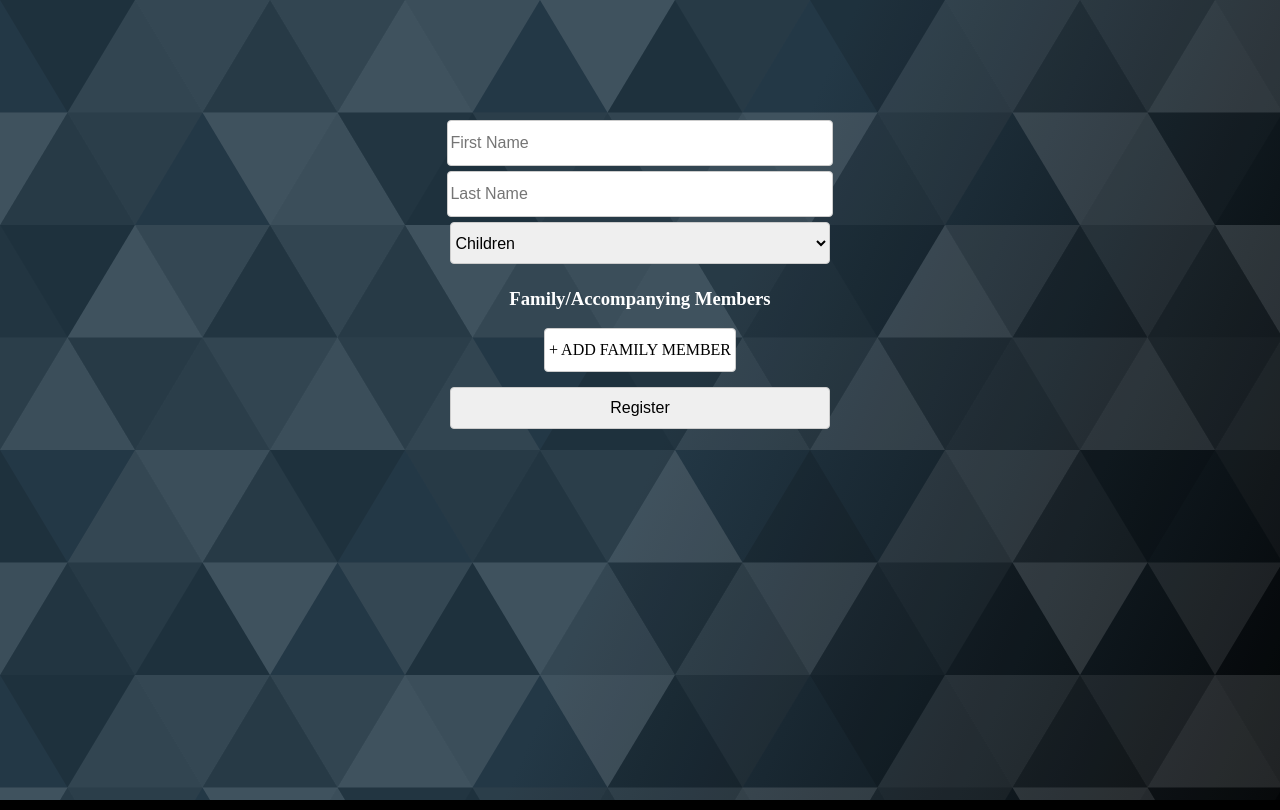
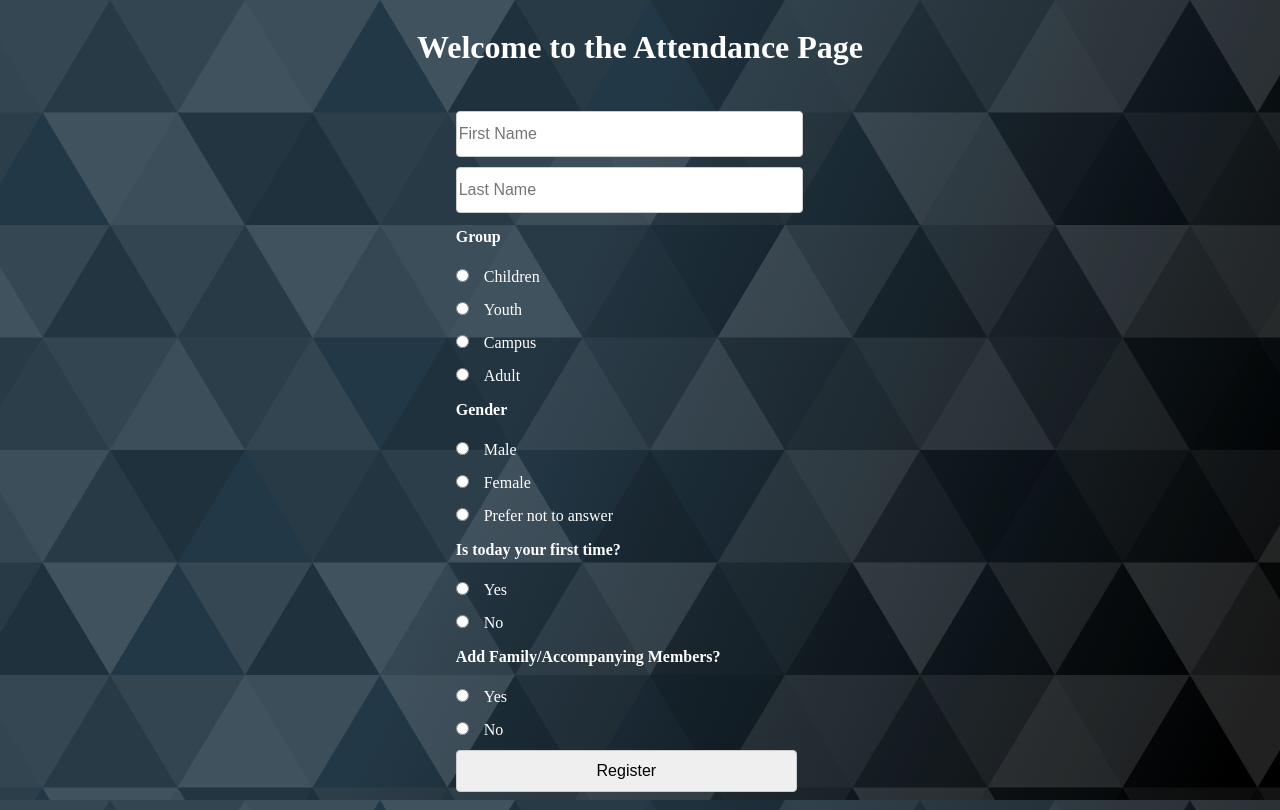
Before and after one commit to DayoAsaolu/attend_front, a React (Create React App) app: page / in a window 1280 px wide. Built offline with nearby package versions, Linux system fonts and the light colour scheme.

Commit message:
Additional components for frontend

```diff
--- a/src/components/AddFamily.js
+++ b/src/components/AddFamily.js
@@ -1,4 +1,8 @@
 import React from 'react';
+
+import {group, sex, relation} from './Fixtures';
+import SelectOptions from './SelectOptions';
+
 import './people.css'
 
 class Family extends React.Component{
@@ -6,10 +10,10 @@ class Family extends React.Component{
         super(props)
 
         this.state = {
-          nameText: props.family.fullName,
-          gender: props.family.gender,
-          relation: props.family.relation,
-          group: props.family.group
+          nameText: undefined,
+          gender: undefined,
+          relation: undefined,
+          group: undefined
         }
     }
 
@@ -19,6 +23,7 @@ class Family extends React.Component{
     };
 
     handleSexChange = (e) => {
+        console.log(e.target.value)
         this.setState({gender: e.target.value});
     };
 
@@ -30,28 +35,38 @@ class Family extends React.Component{
         this.setState({group: e.target.value});
     };
 
+    clearForm = () => {
+        this.setState(() => ({nameText: ''}));
+        this.setState(() => ({gender: ''}));
+        this.setState(() => ({relation: ''}));
+        this.setState(() => ({group: ''}));
+    }
+
+    onSubmit = (e) => {
+        e.preventDefault();
+        const family = {
+            nameText: this.state.nameText,
+            gender: this.state.gender,
+            relation: this.state.relation,
+            group: this.state.group
+        };
+        this.props.passFamilyMember(family)
+        this.clearForm()
+    }
+
     render(){
         return(
             <div className="option">
-                <input type='text' placeholder='Full Name' name='fullName' onChange={this.onNameChange}/> <br />
-                <select value={this.state.gender} onSubmit={this.handleSexChange}>
-                    <option key="male">Male</option>
-                    <option key="female">Female</option>
-                    <option key="noAnswer">Prefer Not to Answer</option>
-                </select> <br />
-                <select value={this.state.relation} onSubmit={this.handleRelationChange}>
-                    <option key="son">Son</option>
-                    <option key="daughter">Daughter</option>
-                    <option key="wife">Wife</option>
-                    <option key="husband">Husband</option>
-                    <option key="sibling">Sibling</option>
-                </select> <br />
-                <select value={this.state.group} onSubmit={this.handleGroupChange}>
-                    <option key="children">Children</option>
-                    <option key="youth">Youth</option>
-                    <option key="campus">Campus</option>
-                    <option key="adult">Adult</option>
-                </select> <br />
+                <form onSubmit={this.onSubmit}>
+                    <input type='text' placeholder='Full Name' name='fullName' onChange={this.onNameChange}/> <br />
+                    <div>Gender</div>
+                    <SelectOptions value={this.state.gender} onChange={this.handleSexChange} options={group}/><br />
+                    <div>Relationship</div>
+                    <SelectOptions value={this.state.relation} onChange={this.handleRelationChange} options={relation} /><br/>
+                    <div>Group</div>
+                    <SelectOptions value={this.state.group} onChange={this.handleGroupChange} options={sex} /><br />
+                    <button type='reset'>Add Family</button>
+                </form>
             </div>
         );
     }
--- /dev/null
+++ b/src/components/Fixtures.js
@@ -0,0 +1,6 @@
+const group = ['Children', 'Youth', 'Campus', 'Adult'];
+const sex = ['Male', 'Female', 'Prefer not to answer'];
+const relation = ['Son', 'Daughter', 'Sibling', 'Parent', 'Husband', 'Wife']
+const booleanValue = ['Yes', 'No']
+
+export {group, sex, relation, booleanValue}
--- a/src/components/People.js
+++ b/src/components/People.js
@@ -1,5 +1,10 @@
 import React from 'react'
-import Family from './AddFamily'
+
+import Family from './AddFamily';
+import {group, sex, booleanValue} from './Fixtures';
+import SelectOptions from './SelectOptions';
+import RadioOptions from './RadioOptions';
+
 import './people.css'
 
 class People extends React.Component {
@@ -8,84 +13,74 @@ class People extends React.Component {
       super(props)
 
       this.state = {
-        display: 'block',
-        value: 'Children',
-        children: [],
+        firstName: undefined,
+        lastName: undefined,
+        value: undefined,
+        gender: undefined,
+        firstTime: undefined,
+        addFamilyMember: false,
         passChild: []
       }
     }
-    /**
-    async getUsers(name, password) {
-        // With error handling
-        let body = {
-          'user': name,
-          'pass': password
-        };
-        fetch("http://127.0.0.1:5000/auth", {
-          method: "POST",
-          body: JSON.stringify(body),
-          headers: {
-            "Content-type": "application/json; charset=UTF-8"
-          }
-        })
-        .then(response => response.json())
-        .then(data => {
-          console.log('Success:', data['name']);
-          this.props.passName(data['name'])
-          data['message'] === 200 ? this.props.history.push('/welcome') : this.setState(() => ({error: !this.state.error}))
-        })
-          .catch(error => {
-            console.error(
-              "There has been a problem with your fetch operation:",
-              error
-            );
-          });
-    }
-    **/
+
 
     handleClickSignUp = (e) => {
         e.preventDefault();
-        console.log(e.target.elements)
-        const firstName = e.target.elements.fname.value.trim();
-        const lastName = e.target.elements.lname.value.trim();
-        const group = this.state.value;
-        //this.getUsers(name, password);
-        Array.prototype.forEach.call(e.target.elements, (element) => {
-          console.log(element.value);
-        })
+        console.log(this.state)
     }
 
     handleSelectChange = (e) => {
       this.setState({value: e.target.value});
     }
 
-    handleReturnedFamily = (value) => {
-      alert(value);
-      if(value){
-        alert(value);
+    handleSexChange = (e) => {
+      this.setState({gender: e.target.value});
+    }
+
+    handleOthers = (val) => {
+      if(val){
+        this.setState(prevState => ({
+          passChild: [...prevState.passChild, val]
+        }))
       }
     }
 
-    handleShowFamily = () => {
-      this.setState({children: [...this.state.children,<Family family={this.handleReturnedFamily}/>]
-      });
+    handleAddFamily = (e) => {
+      const familyValue = e.target.value === "Yes" ? true : false;
+      this.setState({addFamilyMember: familyValue});
+    }
+
+    handleComers = (e) => {
+      const timeValue = e.target.value === "Yes" ? true : false;
+      this.setState({firstTime: timeValue});
+    }
+
+    handleFirstName = (e) => {
+      const firstName = e.target.value;
+      this.setState({ firstName });
+    }
+
+    handleLastName = (e) => {
+      const lastName = e.target.value;
+      this.setState({ lastName });
     }
 
     render(){
         return (
-            <div className="People" style={{display: this.state.display }}>
+            <div className="People">
+                <h1>Welcome to the Attendance Page</h1>
                 <form onSubmit={this.handleClickSignUp}>
-                    <input type="text" placeholder="First Name" name="fname" required/> <br />
-                    <input type="text" placeholder="Last Name" name="lname" required/> <br />
-                    <select value={this.state.value} onChange={this.handleSelectChange}>
-                        <option key="children">Children</option>
-                        <option key="youth">Youth</option>
-                        <option key="campus">Campus</option>
-                        <option key="adult">Adult</option>
-                    </select> <br />
-                    <h3>Family/Accompanying Members</h3>
-                    <div className="AddFamily" onClick={this.handleShowFamily}> + ADD FAMILY MEMBER</div>
-                    {this.state.children.map(child => child)}
+                    <input type="text" placeholder="First Name" name="fname" onChange={this.handleFirstName} required/> <br />
+                    <input type="text" placeholder="Last Name" name="lname" onChange={this.handleLastName} required/> <br />
+                    <h4>Group</h4> <br />
+                    <RadioOptions onChange={this.handleSelectChange} options={group} />
+                    <h4>Gender</h4> <br />
+                    <RadioOptions onChange={this.handleSexChange} options={sex} />
+                    <h4>Is today your first time? </h4> <br />
+                    <RadioOptions onChange={this.handleComers} options={booleanValue} />
+                    <h4>Add Family/Accompanying Members? </h4> <br />
+                    <RadioOptions onChange={this.handleAddFamily} options={booleanValue} />
+                    {this.state.addFamilyMember && <Family passFamilyMember={this.handleOthers}/>}
                     <button>Register</button>
                 </form>
             </div>
--- /dev/null
+++ b/src/components/RadioOptions.js
@@ -0,0 +1,10 @@
+import React from 'react';
+import './people.css'
+
+const RadioOptions = (props) => (
+    <div onChange={props.onChange}>
+        {props.options.map((option) => <div><input type="radio" value={option} name={option}/><label>{option}</label></div>)}
+    </div>
+)
+
+export default RadioOptions
--- /dev/null
+++ b/src/components/SelectOptions.js
@@ -0,0 +1,11 @@
+import React from 'react';
+import './people.css'
+
+const SelectOptions = (props) => (
+    <select value={props.value} onChange={props.onChange}>
+        <option key="select">Select...</option>
+            {props.options.map((option, index) => <option key={option}>{option}</option>)}
+    </select>
+)
+
+export default SelectOptions
--- a/src/components/people.css
+++ b/src/components/people.css
@@ -3,34 +3,36 @@
     flex-direction: column;
     justify-content: space-between;
     align-items: stretch;
-    margin-top: 120px;
-    text-align: center;
 }
 
-.People input, select{
-    width: 30%;
+.People form{
+    margin: auto;
+    width: 54%;
+}
+
+.People input[type=text], select{
+    width: 50%;
     height: 42px;
     border-width: thin;
     font-size: medium;
     border: 1px solid #ccc;
     border-radius: 4px;
-    cursor: pointer;
-    margin-bottom: 5px;
+    margin: 0 23% 10px;
 }
 
 .People button {
-    width: 30%;
+    width: 50%;
     height: 42px;
     border-width: thin;
     font-size: medium;
     border: 1px solid #ccc;
     border-radius: 4px;
-    margin-bottom: 5px;
+    margin: 0 23% 10px;
     cursor: pointer;
 }
 
 .People .AddFamily {
-    width: 15%;
+    width: 35%;
     height: 42px;
     border-width: thin;
     background: white;
@@ -38,12 +40,126 @@
     border: 1px solid #ccc;
     border-radius: 4px;
     cursor: pointer;
-    margin: 5px auto 15px;
     display: flex;
+    align-items: center;
+    text-align: center;
     justify-content: center;
-    align-items: center;
+    margin: 7px 1% 10px;
+}
+
+.People h1 {
+    color: white;
+}
+
+.People h1 {
+    color: white;
+    text-align: center;
+    margin-bottom: 45px;
 }
 
 .People h3 {
     color: white;
+    margin: 0 30% 10px;
 }
+
+.People form h4, input[type=radio] {
+    color: white;
+    margin: 5px 23% 0;
+
+}
+
+.People input[type=radio] {
+    color: white;
+    margin: 5px 15px 15px 23%;
+
+}
+
+.People label {
+    color: white;
+}
+
+.People .option form{
+    height:max-content;
+    font-size: medium;
+    border: 1px solid #ccc;
+    width: 50%;
+    margin: 0 23% 10px;
+}
+
+.People .option form input[type=text]{
+    width: 85%;
+    height: 42px;
+    border-width: thin;
+    font-size: medium;
+    border: 1px solid #ccc;
+    border-radius: 4px;
+    cursor: pointer;
+    margin: 0 3% 10px;
+}
+
+.People .option form select{
+    width: 85%;
+    height: 42px;
+    border-width: thin;
+    font-size: medium;
+    border: 1px solid #ccc;
+    border-radius: 4px;
+    cursor: pointer;
+    margin: 0 3% 5px;
+}
+
+.People .option form h4{
+    margin: 0 3% 10px;
+    font-size: medium;
+    text-align: left;
+    width: 85%;
+}
+
+.People .option form div{
+    border-width: thin;
+    font-size: medium;
+    margin: 0 3% 5px;
+    color: aliceblue;
+    width: 85%;
+}
+
+.People .option form button {
+    width: 40%;
+    height: 42px;
+    border-width: thin;
+    font-size: medium;
+    border: 1px solid #ccc;
+    border-radius: 4px;
+    margin: 5px 3% 10px;
+    cursor: pointer;
+}
+
+.People .Child  div input{
+    width: 90%;
+    height: 42px;
+    border-width: thin;
+    font-size: medium;
+    border: 1px solid #ccc;
+    border-radius: 4px;
+    margin: 5px auto 5px;
+}
+
+.People .familyButton{
+    color: #ccc;
+}
+
+.People .Child  div select{
+    width: 90%;
+    height: 42px;
+    border-width: thin;
+    font-size: medium;
+    border: 1px solid #ccc;
+    border-radius: 4px;
+    margin: 0 auto 0;
+}
+
+.People .Child  div h4{
+    font-size: medium;
+    margin: 5px 5% 0;
+    text-align: left;
+}
```
